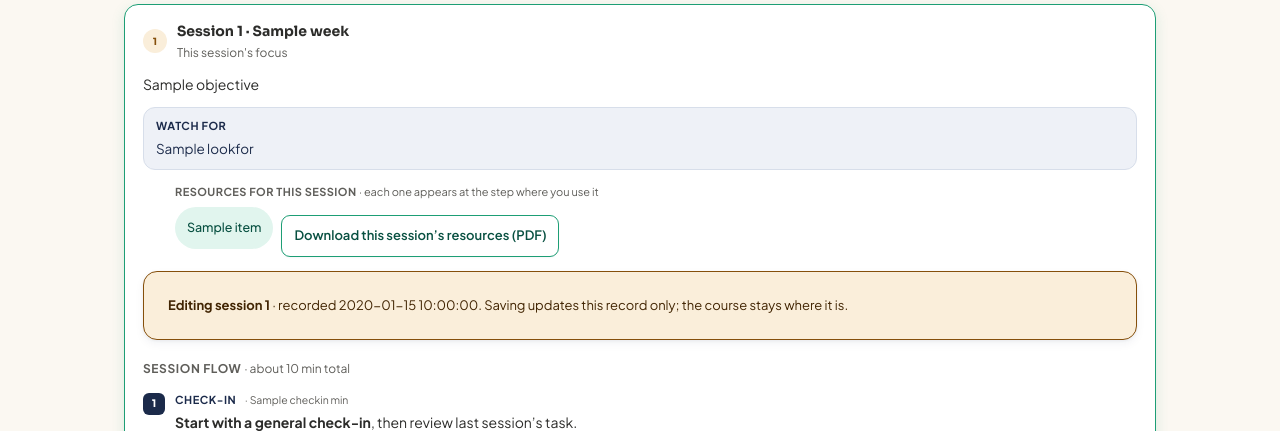
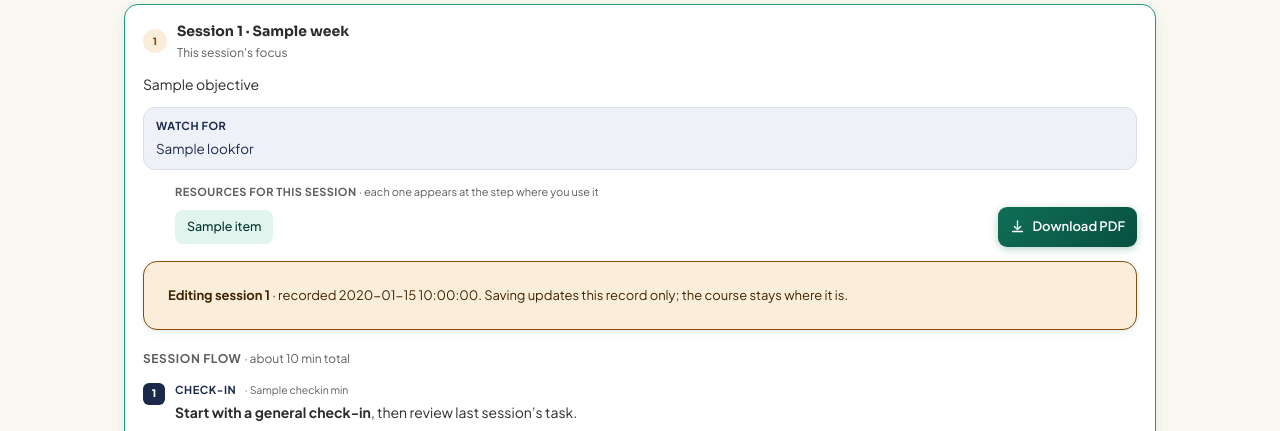
Before and after one commit to Alexandersocrates-dev/phil-app, a Python web app: template templates/session_form.html in a window 1280 px wide. Shown: the part 341-772 px from the top of the page. Run offline with Jinja, Linux system fonts and the light colour scheme; the template is opened without the code that fills it: most values are stand-ins (such as "Sample title", 1, 10 or a date in 2020).

Commit message:
Resource row alignment and download button

```diff
--- a/templates/session_form.html
+++ b/templates/session_form.html
@@ -168,11 +168,17 @@
 {% if week.resources %}
 <div style="margin:0 0 14px 32px;">
 <p style="font-size:11px;font-weight:700;color:var(--muted);text-transform:uppercase;letter-spacing:0.04em;margin:0 0 6px;">Resources for this session <span style="font-weight:400;text-transform:none;letter-spacing:0;">&middot; each one appears at the step where you use it</span></p>
-<div class="pill-row" style="margin:0;">
-{# Show the pack's own name, so the pill and the downloaded sheet agree. The
-   week's wording can differ ("1-5 mood scale card" vs "Mood scale card"). #}
-{% if week.resource_items %}{% for item in week.resource_items %}<span class="pill">{{ item.name }}</span>{% endfor %}{% else %}{% for r in week.resources %}<span class="pill">{{ r }}</span>{% endfor %}{% endif %}
-<p style="margin:8px 0 0;"><a class="btn btn-secondary btn-sm" href="/courses/{{ enrolment.course_id }}/resources/pdf?week={{ next_week_number }}" target="_blank" rel="noopener">Download this session&rsquo;s resources (PDF)</a></p>
+<div class="res-row">
+  <div class="res-names">
+  {# Show the pack's own name, so the pill and the downloaded sheet agree. The
+     week's wording can differ ("1-5 mood scale card" vs "Mood scale card"). #}
+  {% if week.resource_items %}{% for item in week.resource_items %}<span class="res-name">{{ item.name }}</span>{% endfor %}
+  {% else %}{% for r in week.resources %}<span class="res-name">{{ r }}</span>{% endfor %}{% endif %}
+  </div>
+  <a class="btn btn-primary btn-sm res-download" href="/courses/{{ enrolment.course_id }}/resources/pdf?week={{ next_week_number }}" target="_blank" rel="noopener">
+    <svg viewBox="0 0 24 24" fill="none" stroke="currentColor" stroke-width="2.2" stroke-linecap="round" stroke-linejoin="round" aria-hidden="true"><path d="M12 3v12"/><path d="M7 12l5 5 5-5"/><path d="M4 20h16"/></svg>
+    Download PDF
+  </a>
 </div>
 </div>
 {% endif %}
@@ -409,6 +415,16 @@ timers[field] = setTimeout(function(){ autosaveField(field, el.value, hintEl); }
 .staff-only-banner span{color:#C9D3E4;}
 .staff-only-badge{flex-shrink:0; background:var(--amber); color:#412402; font-size:10.5px; font-weight:800;
   text-transform:uppercase; letter-spacing:.06em; padding:4px 9px; border-radius:6px; margin-top:2px;}
+/* The names are labels; the button is the only thing here that does something.
+   Solid fill, a download icon and "opens in a new tab" make that unambiguous,
+   and the names lose their pill shape so they stop looking pressable. */
+.res-row{display:flex; align-items:center; justify-content:space-between; gap:14px; flex-wrap:wrap; margin:0;}
+.res-names{display:flex; align-items:center; gap:7px; flex-wrap:wrap; flex:1; min-width:0;}
+.res-name{display:inline-flex; align-items:center; min-height:34px; padding:0 12px;
+  background:var(--teal-light); color:#04342C; border-radius:8px;
+  font-size:12.5px; font-weight:500; cursor:default;}
+.res-download{display:inline-flex; align-items:center; gap:7px; min-height:40px; flex-shrink:0;}
+.res-download svg{width:15px; height:15px;}
 .step-line{font-size:14px; color:var(--ink); line-height:1.55; margin:0 0 5px; padding-left:20px; text-indent:-20px;}
 .step-line:last-child{margin-bottom:6px;}
 .step-block{padding:18px 0 4px; border-top:1px solid var(--border); margin-top:4px;}
```
